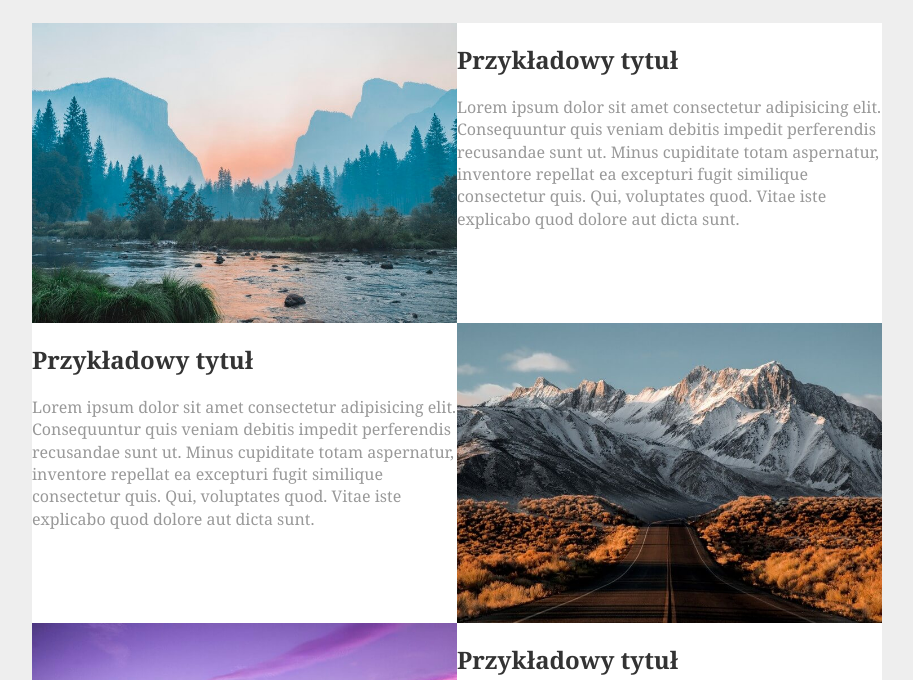
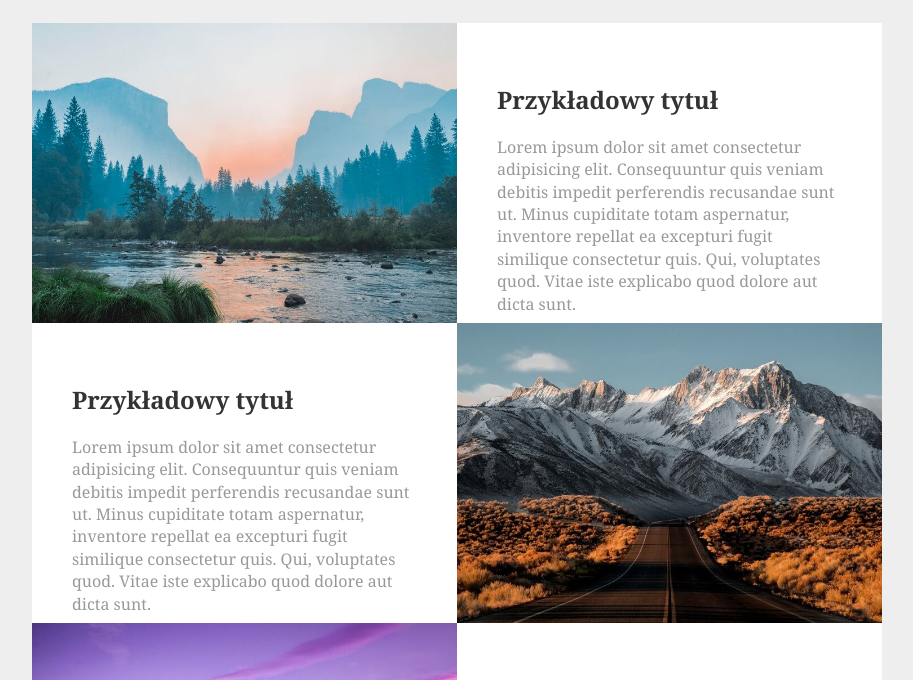
Before and after one commit to joanna-konopacka/02_Box_Sizing--zadania, a plain HTML site: page 02_Zadanie_2/index.html in a window 1280 px wide. Shown: the part 73-753 px from the top of the page, without its empty margins (183-1096 px from the left). Drawn offline with Linux system fonts and the light colour scheme.

Commit message:
Zadanie 2

```diff
--- a/02_Zadanie_2/css/style.css
+++ b/02_Zadanie_2/css/style.css
@@ -1,3 +1,7 @@
+* {
+	box-sizing: border-box;
+}
+
 body {
 	background: #eee;
 }
@@ -42,6 +46,7 @@ body {
 	height: 300px;
 	color: #444;
 	font-family: Georgia, serif;
+	padding: 40px;
 }
 
 .article-title {
```
Lines whose indentation alone changed are shown as unchanged.
